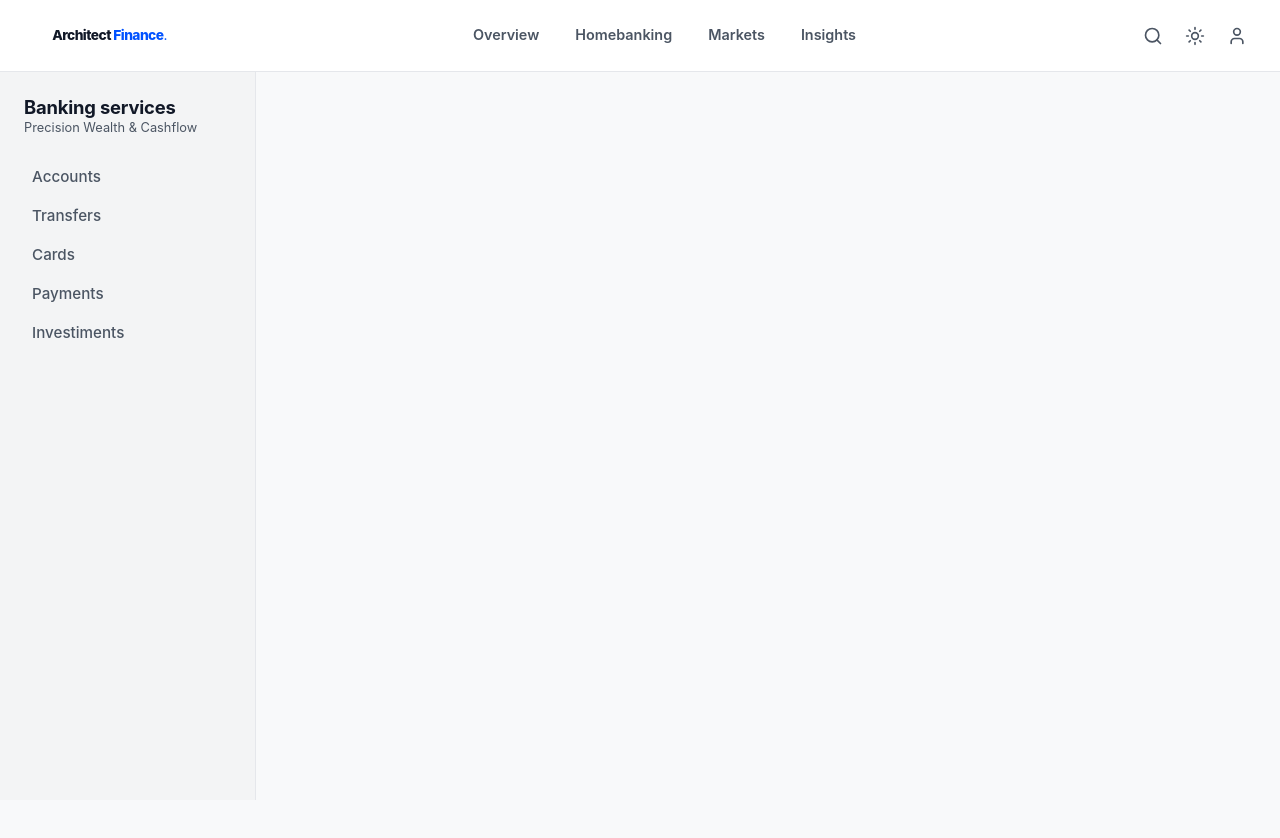
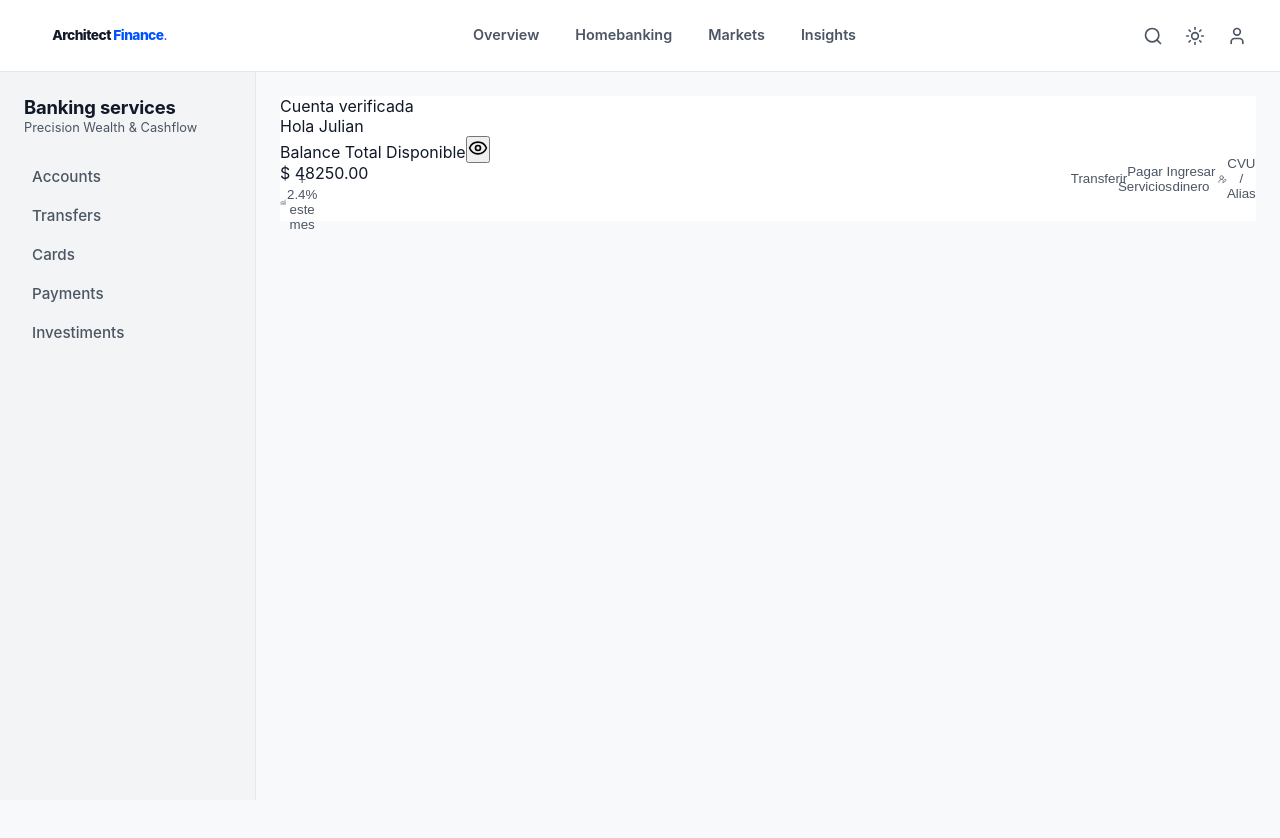
Before and after one commit to nahulamorte/Architect-Finance, a React (Vite) app: page / in a window 1280 px wide. Shown: the top 838 px of the page. Before the commit the page ends 800 px from the top, so only its background shows below. Built offline with nearby package versions, Linux system fonts and the light colour scheme.

Commit message:
feat: create the structure of balance card component

```diff
--- a/src/App.tsx
+++ b/src/App.tsx
@@ -1,11 +1,15 @@
 import Sidebar from './layout/Sidebar/Sidebar.tsx';
 import TopHeader from './layout/TopHeader/TopHeader.tsx';
+import BalanceCard from './components/BalanceCard/BalanceCard.tsx'
 
 export default function App() {
   return (
       <>
         <TopHeader />
-        <Sidebar />
+        <Sidebar/>
+          <main className="main-content">
+            <BalanceCard />
+          </main>
       </>
   );
 }
--- /dev/null
+++ b/src/components/BalanceCard/BalanceCard.css
@@ -0,0 +1,22 @@
+.balance-section{
+    background-color: var(--bg-card);
+    display: flex;
+    flex-direction: column;
+    align-items: flex-start;
+}
+
+.balance-content {
+    display: flex;
+    flex-direction: row;
+    align-items: center;
+    justify-content: space-between;
+    width: 100%;
+}
+
+.balance-actions {
+    display: flex;
+    flex-direction: row;
+    align-items: center;
+    justify-content: space-between;
+    gap: var(--spacing-sm);
+}
--- /dev/null
+++ b/src/components/BalanceCard/BalanceCard.tsx
@@ -0,0 +1,44 @@
+//imports
+import './BalanceCard.css';
+import {Eye, SendHorizonal, ChartNoAxesCombined, Receipt, CreditCardPlus, UserRoundPen } from 'lucide-react';
+export default function BalanceCard(){
+    return(
+        <section className="balance-section">
+            <span className="status-account">Cuenta verificada</span>
+            <div className="greeting">Hola Julian</div>
+            <div className="balance-content">
+                <div className="balance">
+                    <span className="balance-header">Balance Total Disponible</span>
+                    <button>
+                        <Eye size={20} />
+                    </button>
+                        <div className="balance">
+                            <span className="balance-value">$ 48250.00</span>
+                            <span className="investiment-performance">
+                                <button className="btn-action">
+                                    <ChartNoAxesCombined size={20} />
+                                    + 2.4% este mes
+                                    <p></p>
+                                </button>
+                            </span>
+                        </div>
+                    </div>
+                    <div className="balance-actions">
+                        {/*Aqui iria el componente de los botones, pero mientras tanto:*/}
+                        <button className="btn-action">
+                            <SendHorizonal size={20} /> Transferir
+                        </button>
+                        <button className="btn-action">
+                            <Receipt size={20} /> Pagar Servicios
+                        </button>
+                        <button className="btn-action">
+                            <CreditCardPlus size={20} /> Ingresar dinero
+                        </button>
+                        <button className="btn-action">
+                            <UserRoundPen size={20} /> CVU / Alias
+                        </button>
+                    </div>
+            </div>
+        </section>
+    );
+}
--- a/src/index.css
+++ b/src/index.css
@@ -65,3 +65,10 @@ body {
   min-height: 100vh;
   -webkit-font-smoothing: antialiased;
 }
+
+.main-content {
+  margin-top: var(--header-height);
+  margin-left: var(--sidebar-width);
+  min-height: calc(100vh - var(--header-height));
+  padding: var(--spacing-lg);
+}
```
Also changed, not shown: src/pages/Dashboard.css (added), src/pages/Dashboard.tsx (added).
